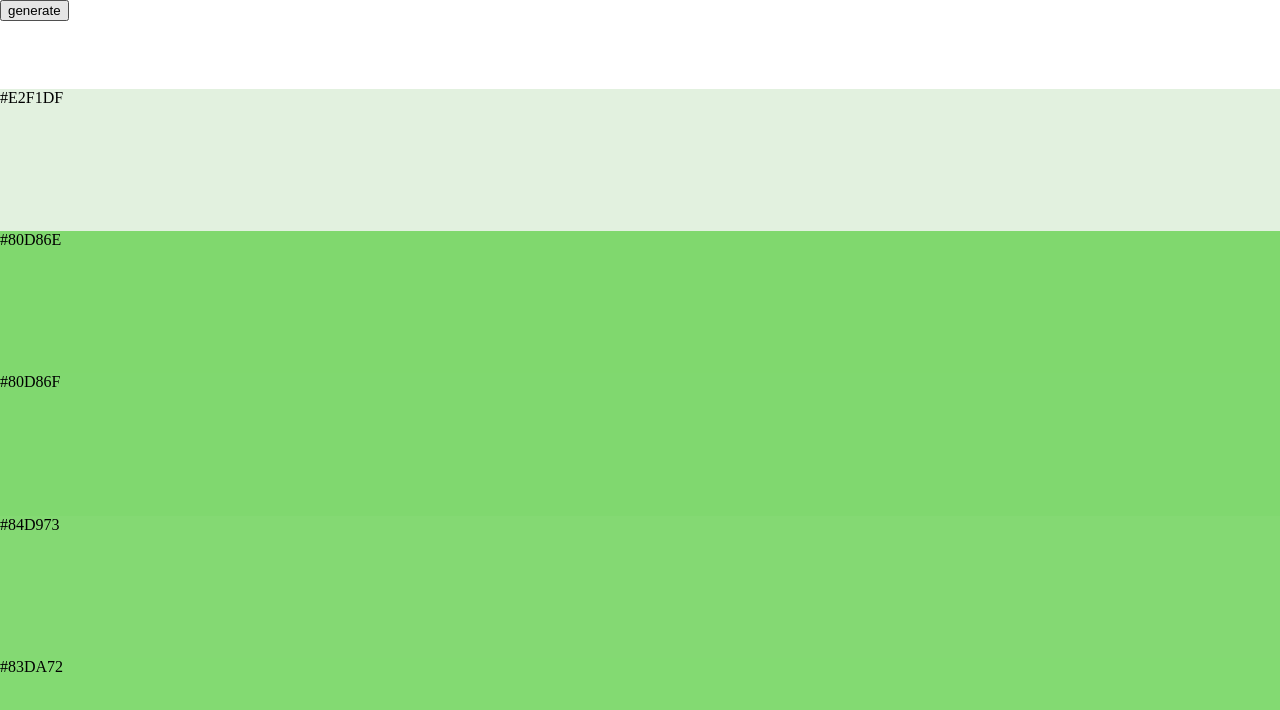
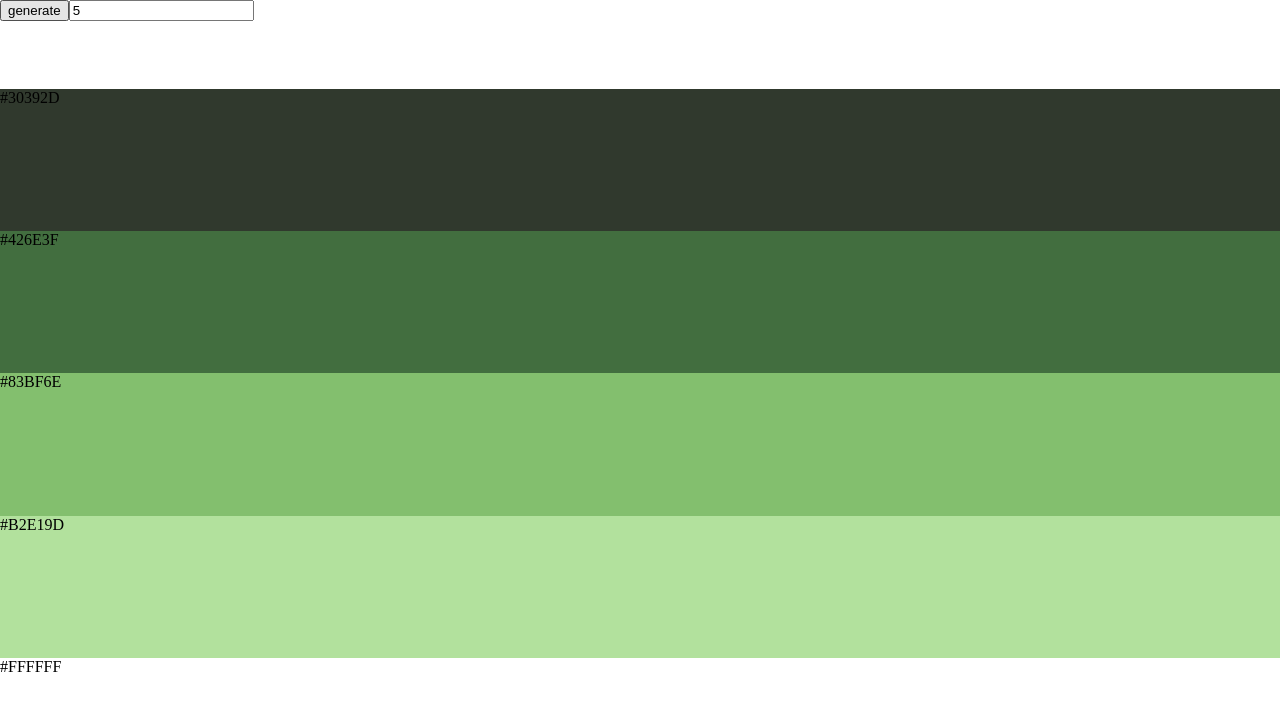
Before and after one commit to donovanodom/iris-color-theory, a React (Create React App) app: page / in a window 1280 px wide. Shown: the top 710 px of the page. Built offline with nearby package versions, Linux system fonts and the light colour scheme.

Commit message:
Update Colors.js and Controls.js

```diff
--- a/src/Colors.js
+++ b/src/Colors.js
@@ -20,18 +20,22 @@ const Colors = () => {
 
   const [scheme, setScheme] = useState(null);
   const [colors, setColors] = useState(null);
-  const [base, setBase] = useState([randomNumber(0, 360),randomNumber(0, 100), randomNumber(0, 100)])
+  const [count, setCount] = useState(5);
+  const [base, setBase] = useState([randomNumber(0, 360),randomNumber(50, 100), randomNumber(50, 100)])
 
-  const monoChromatic = (base) => {
-    let arr = [base], s = 10 + Math.floor((Math.abs(base[1] - 50)/2)), l = 5 + Math.floor((Math.abs(base[2] - 50)/2)), i = 0
-    while(i < 4){
+  const monoChromatic = (base, count) => {
+    let
+      arr = [],
+      i = 1,
+      s = Math.floor(base[1] / count),
+      l = Math.floor(base[2] / count)
+    while(i <= count){
       arr.push([
-        base[0],
-        base[1] > 50 ? base[1] - (s + randomNumber(1,4)) : base[1] + (s + randomNumber(0,4)),
-        base[2] > 50 ? base[2] - (l + randomNumber(1,2)) : base[2] + (l + randomNumber(1,2))
+        base[0] > 10 && base[0] < 350 ? base[0] + randomNumber(-10,10) : base[0] < 10 ? base[0] + randomNumber(0, 20) : base[0] + randomNumber(-20, 0),
+        s * i + randomNumber(-5,5),
+        l * i + randomNumber(-5,5)
       ])
       i++
-
     }
     return arr
   };
@@ -62,16 +66,22 @@ const Colors = () => {
   };
 
   const generate = () => {
-    setBase([randomNumber(0, 360),randomNumber(0, 100), randomNumber(0, 100)])
+    setBase([randomNumber(0, 360),randomNumber(50, 100), randomNumber(50, 100)])
+  }
+
+  const handleCount = (e) => {
+    setCount(e.target.value)
   }
 
   return (
     <div className="colors">
       <Controls
         generate = {generate}
+        handleCount = {handleCount}
+        count={count}
       />
       <div className="color-blocks">
-        {monoChromatic(base).map(([h, s, l], i) => (
+        {monoChromatic(base, count).map(([h, s, l], i) => (
           <div
             key={i}
             style={{
--- a/src/Controls.js
+++ b/src/Controls.js
@@ -1,9 +1,10 @@
 import React from "react";
 
-const Controls = ({generate}) => {
+const Controls = ({generate, handleCount, count}) => {
   return(
     <div className="controls">
       <button onClick = {generate}>generate</button>
+      <input type='number' defaultValue={count} onChange={handleCount}></input>
     </div>
   )
 
```
